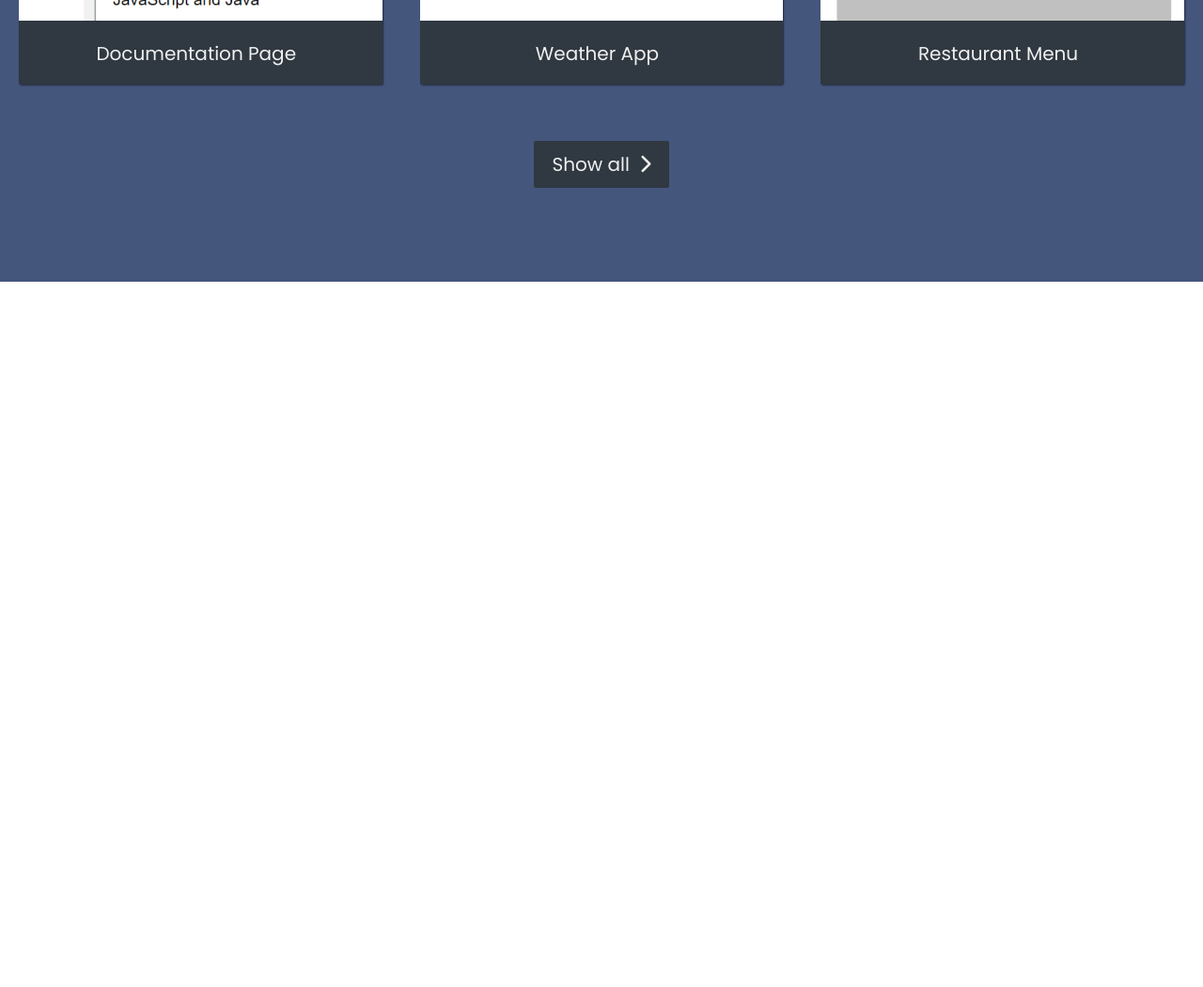
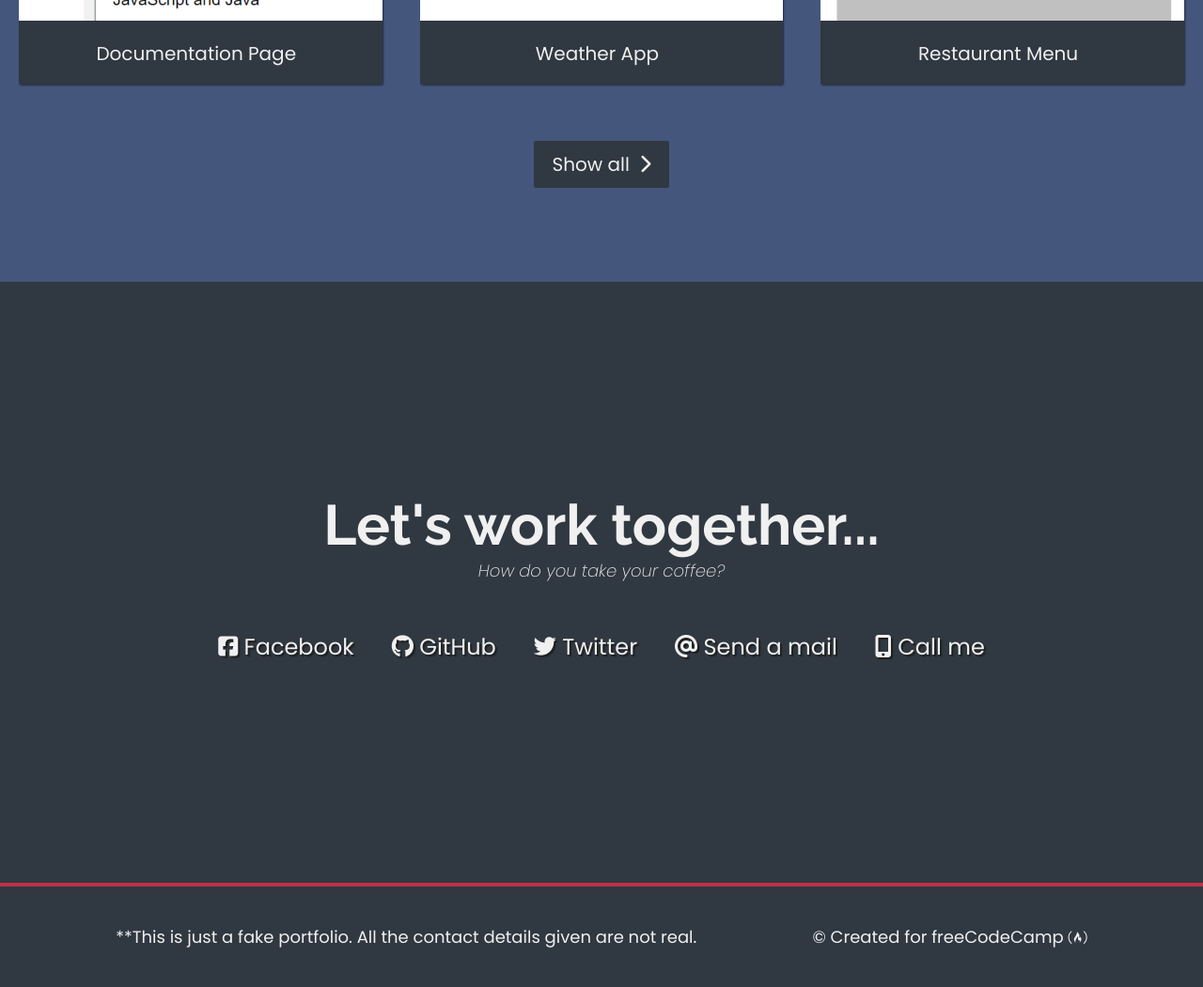
Before and after one commit to chiarastef/freeCodeCamp-projects, a plain HTML site: page responsive-web-design/project-5/index.html in a window 1280 px wide. Shown: the part 1871-2922 px from the top of the page at 94% size. Before the commit the page ends 2171 px from the top, so only its background shows below. Drawn offline with Linux system fonts and the light colour scheme.

Commit message:
Added contact section and footer

```diff
--- a/responsive-web-design/project-5/index.html
+++ b/responsive-web-design/project-5/index.html
@@ -20,7 +20,7 @@
       <ul>
         <li><a href="#about">About</a></li>
         <li><a href="#work">Work</a></li>
-        <li><a href="#">Contact</a></li>
+        <li><a href="#contact">Contact</a></li>
       </ul>
     </nav>
 
@@ -133,5 +133,46 @@
         ></a>
       </button>
     </section>
+
+    <section id="contact" class="contact-section">
+      <h2>Let's work together...</h2>
+      <p>How do you take your coffee?</p>
+      <div class="contact-links">
+        <a href="#" target="_blank" class="contact-details"
+          ><i class="fab fa-facebook-square"></i> Facebook</a
+        >
+        <a
+          href="https://github.com/chiarastef"
+          target="_blank"
+          class="contact-details"
+          ><i class="fab fa-github"></i> GitHub</a
+        >
+        <a href="#" target="_blank" class="contact-details"
+          ><i class="fab fa-twitter"></i> Twitter</a
+        >
+        <a
+          href="mailto:example@example.com"
+          target="_blank"
+          class="contact-details"
+          ><i class="fas fa-at"></i> Send a mail</a
+        >
+        <a href="tel:555-555-5555" target="_blank" class="contact-details"
+          ><i class="fas fa-mobile-alt"></i> Call me</a
+        >
+      </div>
+    </section>
+
+    <footer>
+      <p>
+        **This is just a fake portfolio. All the contact details given are not
+        real.
+      </p>
+      <p>
+        &copy; Created for
+        <a href="https://www.freecodecamp.com/" target="_blank"
+          >freeCodeCamp <i class="fab fa-free-code-camp"></i
+        ></a>
+      </p>
+    </footer>
   </body>
 </html>
--- a/responsive-web-design/project-5/styles.css
+++ b/responsive-web-design/project-5/styles.css
@@ -27,7 +27,6 @@ a {
 }
 
 /* Navbar */
-
 nav {
   position: fixed;
   top: 0;
@@ -55,7 +54,6 @@ nav a {
 nav a:hover {
   background-color: #45567d;
 }
-
 /* End navbar */
 
 /* Welcome section */
@@ -157,8 +155,69 @@ nav a:hover {
 .projects-section button:hover i {
   transform: translateX(2px);
 }
+/*End project section */
 
-/*End project section */
+/*Contact section */
+.contact-section {
+  display: flex;
+  flex-direction: column;
+  justify-content: center;
+  align-items: center;
+  text-align: center;
+  background-color: #303841;
+  width: 100%;
+  height: 80vh;
+  padding: 0 2rem;
+}
+
+.contact-section h2 {
+  font-size: 6rem;
+}
+
+.contact-section p {
+  font-style: italic;
+}
+
+.contact-links {
+  display: flex;
+  flex-direction: row;
+  justify-content: center;
+  flex-wrap: wrap;
+  width: 100%;
+  max-width: 980px;
+  margin-top: 4rem;
+}
+
+.contact-details {
+  font-size: 2.4rem;
+  text-shadow: 2px 2px 1px #1f1f1f;
+  padding: 1rem 2rem;
+  transition: transform 0.3s ease-out;
+}
+
+.contact-details:hover {
+  transform: translateY(8px);
+}
+/*End contact section */
+
+/*Footer */
+footer {
+  display: flex;
+  flex-direction: row;
+  justify-content: space-evenly;
+  padding: 2rem;
+  background-color: #303841;
+  border-top: 4px solid #be3144;
+}
+
+footer p {
+  margin: 2rem;
+}
+
+footer i {
+  vertical-align: middle;
+}
+/*End footer */
 
 /* Tablet */
 @media (max-width: 48em) {
@@ -189,4 +248,13 @@ nav a:hover {
   .projects-grid {
     grid-template-columns: 1fr;
   }
+
+  .contact-section h2 {
+    font-size: 4rem;
+  }
+
+  footer {
+    flex-direction: column;
+    text-align: center;
+  }
 }
```
